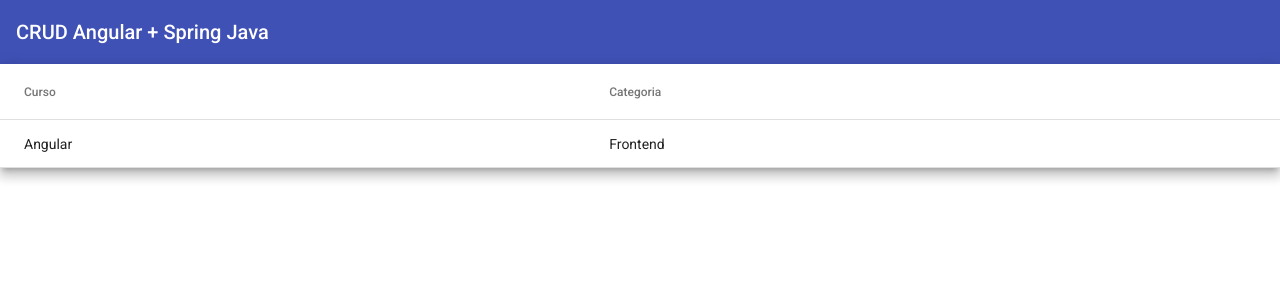
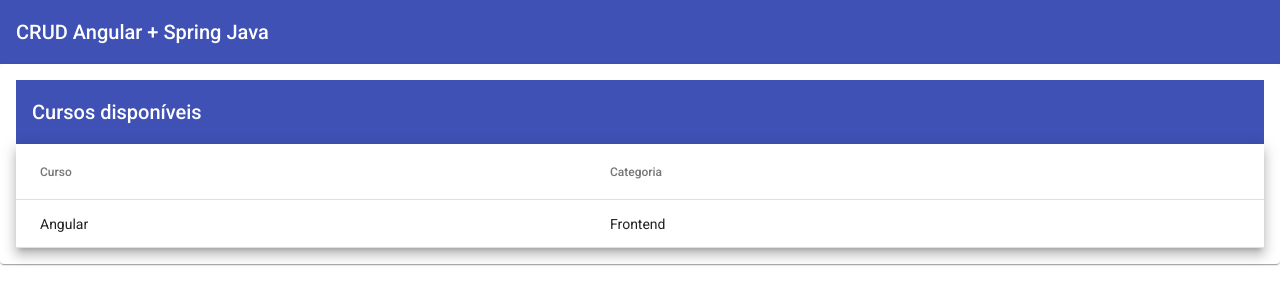
Before and after one commit to airtonbjunior/CRUD_JavaAngular, an Angular app in the folder crud-angular/: page /courses in a window 1280 px wide. Shown: the top 304 px of the page. Built offline with nearby package versions, Linux system fonts and the light colour scheme.

Commit message:
Added a MatToolbarModule again on coursesModule. We'll organize the modules after

```diff
--- a/crud-angular/src/app/courses/courses.module.ts
+++ b/crud-angular/src/app/courses/courses.module.ts
@@ -4,6 +4,8 @@
 import { CoursesRoutingModule } from './courses-routing.module';
 import { CoursesComponent } from './courses/courses.component';
 import { MatTableModule } from '@angular/material/table'
+import { MatCardModule } from '@angular/material/card'
+import { MatToolbarModule } from '@angular/material/toolbar'
 
 @NgModule({
   declarations: [
@@ -12,7 +14,9 @@
   imports: [
     CommonModule,
     CoursesRoutingModule,
-    MatTableModule
+    MatTableModule,
+    MatCardModule,
+    MatToolbarModule
   ]
 })
 export class CoursesModule { }
--- a/crud-angular/src/app/courses/courses/courses.component.html
+++ b/crud-angular/src/app/courses/courses/courses.component.html
@@ -1,3 +1,7 @@
+<mat-card>
+
+  <mat-toolbar color="primary">Cursos disponíveis</mat-toolbar>
+
   <table mat-table [dataSource]="courses" class="mat-elevation-z8">
 
     <!-- Name Column -->
@@ -15,3 +19,5 @@
     <tr mat-header-row *matHeaderRowDef="displayedColumns"></tr>
     <tr mat-row *matRowDef="let row; columns: displayedColumns;"></tr>
   </table>
+
+</mat-card>
```
Lines whose indentation alone changed are shown as unchanged.
